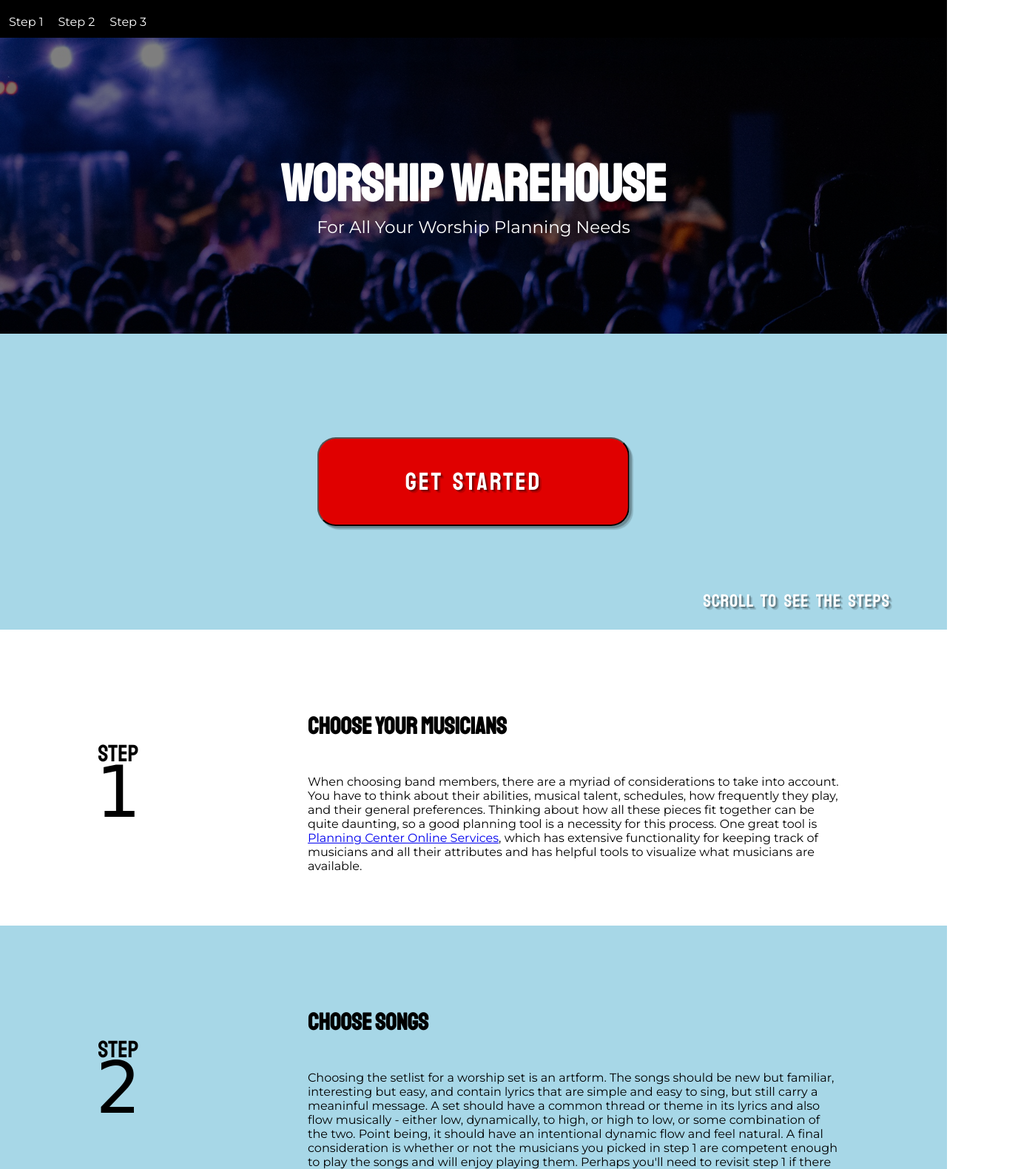
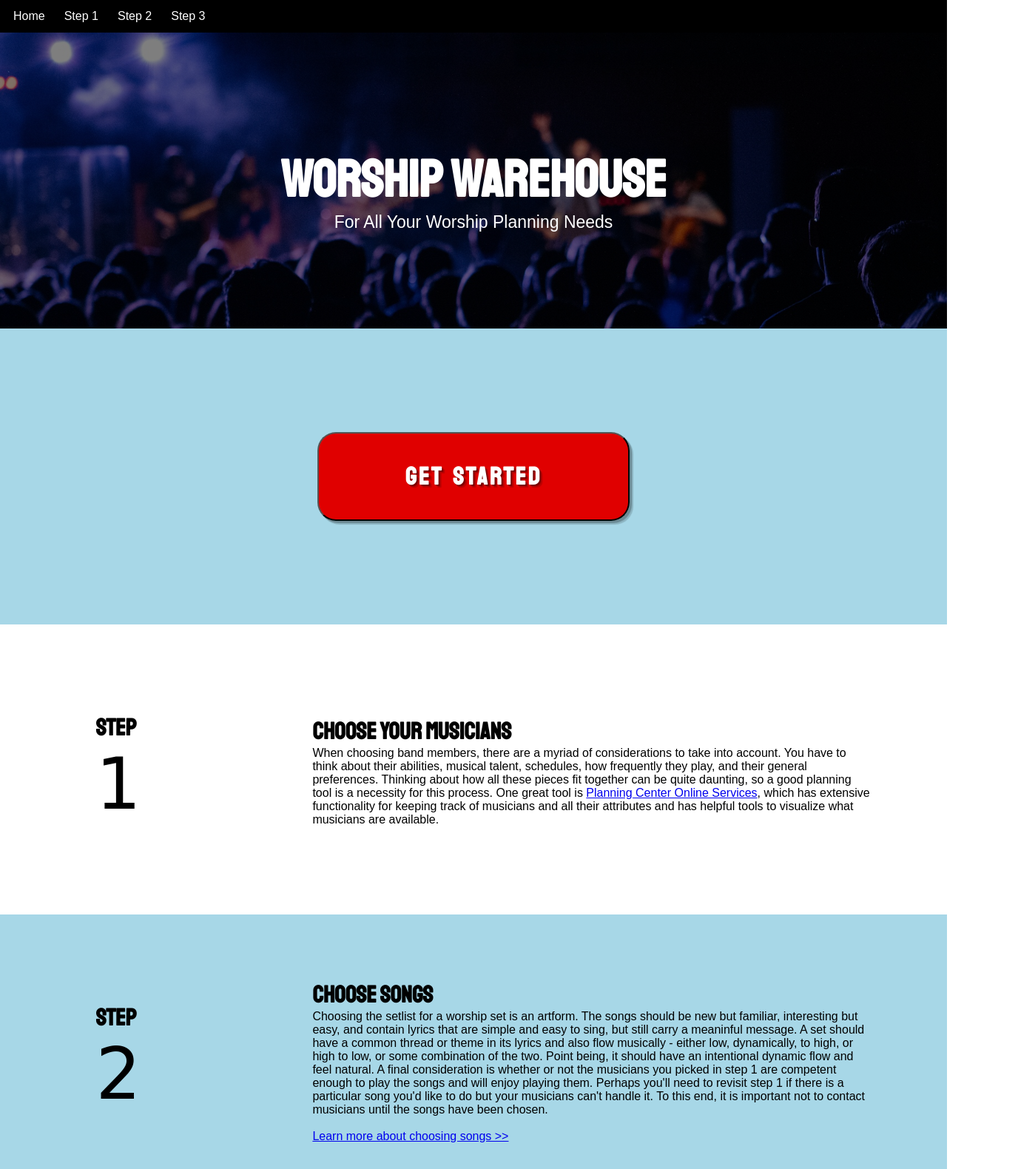
Before and after one commit to wwu-cptr220-a20/project-lukemusic, a website: page index.html in a window 1280 px wide. Shown: the top 1580 px of the page at 74% size, 1376 px wide, since content can reach past the window. Drawn offline with Linux system fonts and the light colour scheme; a web font is replaced by a local one.

Commit message:
working flexbox

```diff
--- a/css/style.css
+++ b/css/style.css
@@ -12,15 +12,16 @@ h1, h2 {
     font-family: 'Staatliches', cursive;
 }
 
-h2 a {
-    text-decoration: none;
+h2 {
+    font-size: 2em;
 }
 
-.step-description ul {
+a {
+    font-family: "Monterrat", sans-serif;
+}
+
+.right-side ul {
     list-style-type: circle;
-    position: absolute;
-    top: 10%;
-    width: 85%;
 }
 
 p {
@@ -50,25 +51,29 @@ p {
 }
 
 .hero-text h1 {
-    font-family: 'Staatliches', cursive;
     font-size: 70px;
     margin-bottom: 0em;
 }
 
 .hero-text p {
-    font-family: 'Montserrat', sans-serif;
     font-size: 23px;
     margin-top: 0em;
 }
 
 .section {
-    height: 50vh;
-    width: 100vw;
-    position: relative;
+    /* height: 50vh;
+    width: 100vw; */
+    overflow: hidden;
+    /* position: relative; */
     background-size: cover;
     background-position: center;
     margin: 0px;
     display: flex;
+}
+
+#section1 {
+    align-items: center;
+    justify-content: center;
 }
 
 .section a:hover {
@@ -88,13 +93,13 @@ p {
 }
 
 #section1 .button-box {
-     text-align: center;
-     position: absolute;
-     top: 50%;
-     left: 50%;
-     transform: translate(-50%, -50%);
+     /* top: 50%;
+     left: 50%; */
+     /* transform: translate(-50%, -50%); */
      width: 33vw;
      height: 15vh;
+     margin-top: 17.5vh;
+     margin-bottom: 17.5vh;
      border-radius: 25px;
      box-shadow: 5px 5px 1px rgba(0,0,0,0.16), 3px 3px 1px rgba(0,0,0,0.23);
 }
@@ -110,18 +115,7 @@ p {
     background-color: rgb(255, 97, 124);
 }
 
-.number p {
-    font-family: 'Sansita Swashed', cursive;
-    font-size: 6em;
-}
-
-.step p, .step-number h1 {
-    font-family: 'Staatliches', cursive;
-    font-size: 2em;
-}
-
-#section1 p {
-    font-family: 'Staatliches', sans-serif;
+#section1 h2 {
     color: white;
     font-size: 2.5em;
     text-shadow: 4px 4px 1px rgba(0,0,0,0.16), 2px 2px 1px rgba(0,0,0,0.36);
@@ -129,86 +123,85 @@ p {
     word-spacing: 5px;
 }
 
-#message p {
-    font-size: 1.5em;
-    letter-spacing: 1px;
-}
-
-#message {
-    text-align: right;
-    position: absolute;
-    bottom: 0%;
-    right: 6%;
+.left-side {
+    /* width: 25%;
+    height: 100%; */
+    flex-basis: 25%;
+    display: flex;
+    /* align-items: center; */
+    justify-content: center;
+    overflow: hidden;
+    /* border-style: solid; */
 }
 
 .step-number {
-    width: 25%;
-    height: 100%;
-    position: relative;
-    display: flex;
+    /* margin-top: 20vh;
+    margin-bottom: 20vh; */
+    /* display: flex; */
+    /* flex-direction: column; */
+    /* align-items: center; */
+    /* justify-content: center; */
+    /* border-style: solid; */
+    overflow: hidden;
+    justify-content: center;
+    margin-top: 15vh;
+    margin-bottom: 15vh;
 }
 
-.step-number .step, .step-number h1 {
+.step-number .text {
     text-align: center;
-    top: 42%;
-    left: 50%;
-    position: absolute;
-    transform: translate(-50%, -50%);
+    margin-left: 8vw;
 }
 
-.step-number .number {
-    text-align: center;
-    top: 55%;
-    left: 50%;
-    position: absolute;
-    transform: translate(-50%, -50%);
+.step h2 {
+    margin: 0px;
+    padding: 0px;
 }
 
-.step-description {
-    width: 75%;
-    height: 100%;
-    position: relative;
+.number p {
+    font-family: 'Sansita Swashed', cursive;
+    font-size: 6em;
+    margin: 0px;
+    padding: 0px;
 }
 
-.step-description .title {
-    height: 33%;
-    width: 100%;
-    left: 10%;
-    top: 10%;
-    position: absolute;
+.right-side {
+    /* width: 75%;
+    height: 100%; */
+    flex-basis: 75%;
+    display: flex;
+    overflow: hidden;
+    justify-content: left;
+    align-items: center;
 }
 
-.step-description .content {
-    position: absolute;
-    width: 75%;
-    left: 10%;
-    top: 45%;
+.right-side .block {
+    /* border-style: solid; */
+    display: flex;
+    flex-direction: column;
+    margin-left: 8vw;
+    margin-right: 8vw;
+    margin-top: 5vh;
+    margin-bottom: 5vh;
 }
 
 .title h1 {
-    position: absolute;
-    bottom: 0px;
-    font-family: 'Staatliches', cursive;
+    margin-bottom: 0px;
 }
 
 .content p {
-    font-family: 'Montserrat', sans-serif;
+    margin-top: 0px;
 }
 
 nav {
-    width: 100%;
     background-color: black;
-    padding: .75rem;
-    top: 0;
-    left: 0;
-    position: relative;
+    display: flex;
+    justify-content: flex-start;
 }
 
 nav a {
     color: white;
     text-decoration: none;
-    padding-bottom: .8rem;
-    font-family: "Montserrat", sans-serif;
 }
 
 a:active, a:focus, a:hover {
@@ -222,46 +215,32 @@ ul li {
     margin-right: 1rem;
 }
 
-nav ul {
-    margin: 0;
-    padding: 0;
-    padding-top: .5rem;
-    display: inline-block;
-    left: 5px;
+nav .menu {
+    display: flex;
+    justify-content: flex-start;
+    margin-left: 5px;
 }
 
-nav div {
-    float: right;
+nav .menu div {
+    margin: 13px;
 }
 
-footer > div {
+footer {
     background-color: black;
-    margin: 0px;
-    height: 8vh;
     display: flex;
-    color: white;
-    font-family: 'Monterrat', sans-serif;
+    overflow: hidden;
+    justify-content: space-between;
+    border-style: solid;
 }
 
-footer a {
+footer a, footer p {
     color: white;
 }
 
 footer .contact {
-    width: 50vw;
-    padding-left: 10px;
+    margin-left: 10px;
 }
 
 footer .copyright {
-    width: 50vw;
-    padding-right: 10px;
+    margin-right: 10px;
 }
-
-.contact > p {
-    text-align: left;
-}
-
-.copyright p {
-    text-align: right;
-    padding-right: 5px;
-}
--- a/index.html
+++ b/index.html
@@ -14,12 +14,13 @@
 </head>
 <body>
     <!-- Obtained from problem set 2d of the homework -->
-    <nav>
-        <ul>
-            <li><a href="#section2">Step 1</a></li>
-            <li><a href="#section3">Step 2</a></li>
-            <li><a href="#section4">Step 3</a></li>
-        </ul>
+    <nav id=#top>
+        <div class="menu">
+            <div><a href="#top">Home</a></div>
+            <div><a href="#section2">Step 1</a></div>
+            <div><a href="#section3">Step 2</a></div>
+            <div><a href="#section4">Step 3</a></div>
+        </div>
         <!-- <div class="searchBox" role="search">
             <input type="text" placeholder="Search...">
             <button><i class="fas fa-search fa-flip-horizontal" aria-label="Search"></i></button>
@@ -36,18 +37,18 @@
     <main>
         <div class="section" id="section1">
             <div class="button-box">
-            	<button onclick="window.location.href='index.html#section2';"><p>Get Started</p></button>
-            </div>
-            <div id="message">
-                <p>Scroll to see the steps</p>
+            	<button onclick="window.location.href='index.html#section2';"><h2>Get Started</h2></button>
             </div>
         </div>
         <div class="section" id="section2">
+            <div class="left-side">
                 <div class="step-number">
-                <div class="step"><p>Step</p></div>
+                	<div class="step"><h2>Step</h2></div>
                 	<div class="number"><p>1</p></div>
                 </div>
-            <div class="step-description">
+            </div>
+            <div class="right-side">
+                <div class="block">
                     <div class="title"><h1>Choose Your Musicians</h1></div>
                     <div class="content">
                         <p>
@@ -63,12 +64,16 @@
                     </div>
                 </div>
             </div>
+        </div>
         <div class="section" id="section3">
+            <div class="left-side">
                 <div class="step-number">
-                <div class="step"><p>Step</p></div>
+                	<div class="step"><h2>Step</h2></div>
                 	<div class="number"><p>2</p></div>
                 </div>
-            <div class="step-description">
+            </div>
+            <div class="right-side">
+                <div class="block">
                     <div class="title"><h1>Choose Songs</h1></div>
                     <div class="content">
                         <p>
@@ -87,13 +92,17 @@
                     </div>
                 </div>
             </div>
+        </div>
         <div class="section" id="section4">
+            <div class="left-side">
                 <div class="step-number">
-                <div class="step"><p>Step</p></div>
+                	<div class="step"><h2>Step</h2></div>
                 	<div class="number"><p>3</p></div>
                 </div>
-            <div class="step-description">
-                <div class="title"><h1>Prepare for the first rehearsal</h1></div>
+            </div>
+            <div class="right-side">
+                <div class="block">
+                    <div class="title"><h1>Prepare for the First Rehearsal</h1></div>
                     <div class="content">
                         <p>
                             The most important things to have ready for the first rehearsal are
@@ -108,9 +117,9 @@
                     </div>
                 </div>
             </div>
+        </div>
     </main>
     <footer>
-        <div>
         <div class="contact">
             <p>
                 Questions? Contact me at <a href="mailto:lukeirvinemusic@gmail.com">lukeirvinemusic@gmail.com</a>,
@@ -120,7 +129,6 @@
         <div class="copyright">
             <p>&#169; 2020 Luke Irvine</p>
         </div>
-        </div>
     </footer>
 </body>
 </html>
```
Also changed, not shown: more_pages/index.html (+8 -3 lines). Lines whose indentation alone changed are shown as unchanged.
